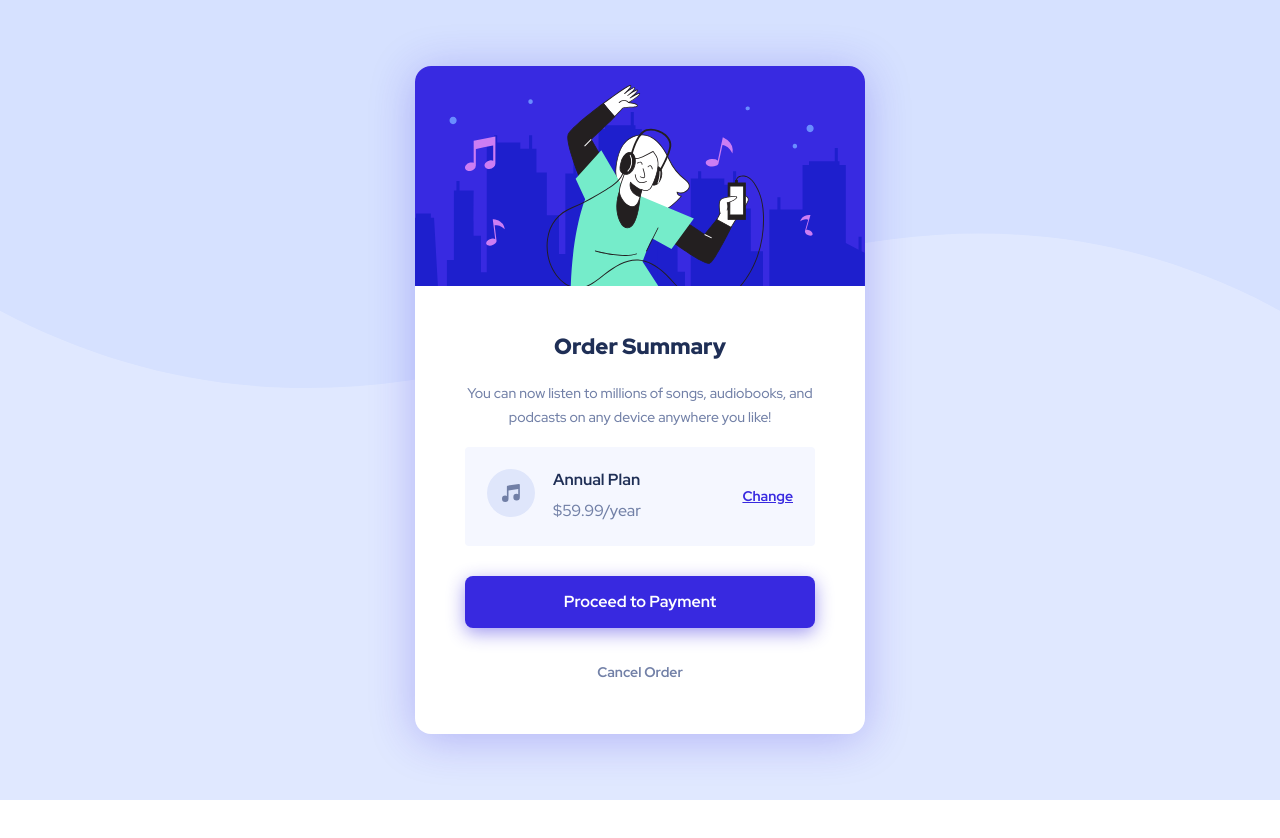
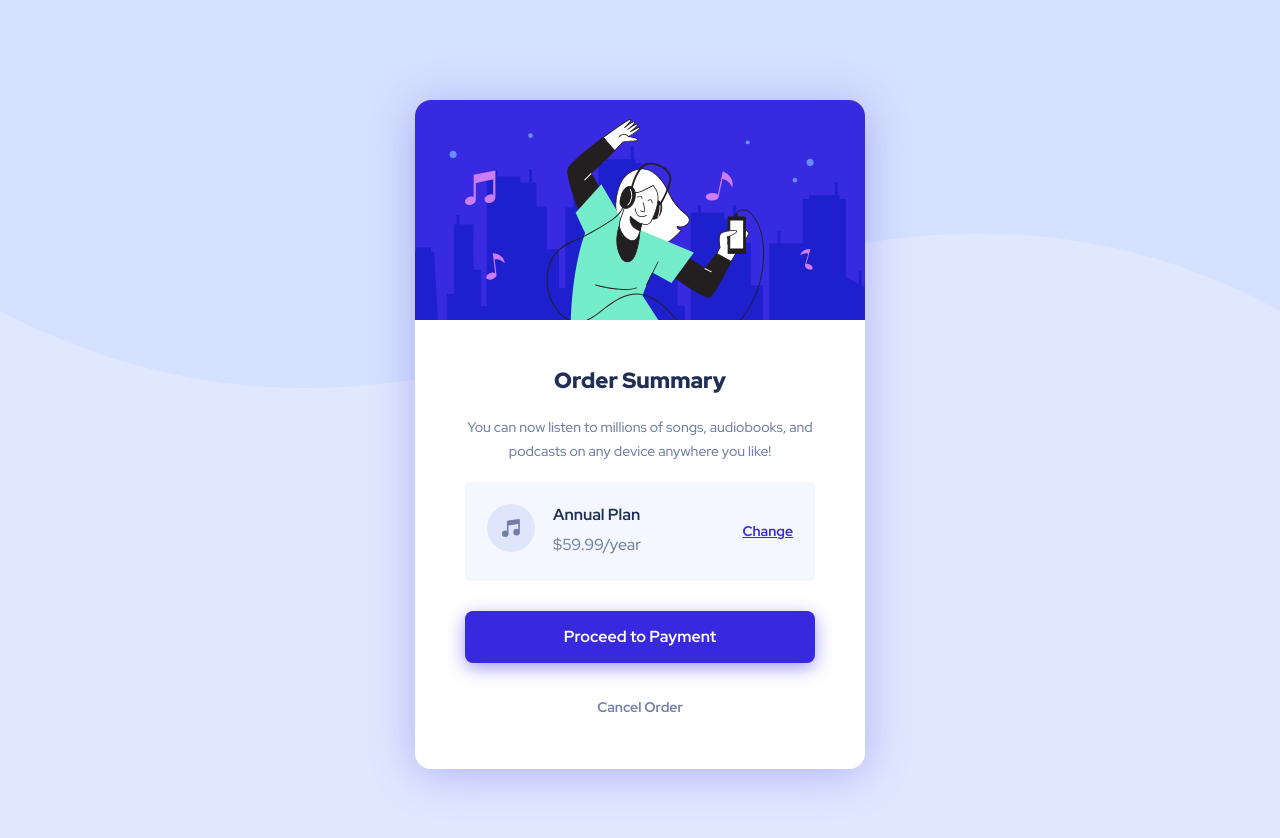
Before and after one commit to musaddekali/order-summary-card, a plain HTML site: page index.html in a window 1280 px wide. Before the commit the page ends 800 px from the top, so only its background shows below. Drawn offline with Linux system fonts and the light colour scheme.

Commit message:
fix padding

```diff
--- a/app.scss
+++ b/app.scss
@@ -1,4 +1,4 @@
-@import url('https://fonts.googleapis.com/css2?family=Red+Hat+Display:wght@500;700;900&display=swap');
+@import url("https://fonts.googleapis.com/css2?family=Red+Hat+Display:wght@500;700;900&display=swap");
 
 :root {
   --pale-blue: hsl(225, 100%, 94%);
@@ -18,7 +18,7 @@
 }
 
 body {
-  font-family: 'Red Hat Display', sans-serif;
+  font-family: "Red Hat Display", sans-serif;
   font-size: 16px;
   font-weight: 500;
   line-height: 1.5;
@@ -56,9 +56,11 @@ h5 {
 .wrapper {
   width: 100%;
   min-height: 100vh;
+  padding: 100px 0;
   color: var(--light-blue);
   background: var(--pale-blue) url("./images/pattern-background-desktop.svg")
     no-repeat top center/100%;
+  background-attachment: fixed;
   display: grid;
   place-items: center;
 }
@@ -142,7 +144,6 @@ h5 {
     &:hover {
       background: var(--accent);
     }
-
   }
 
   &-cancel-order {
```
Also changed, not shown: app.css, 1 other file.
